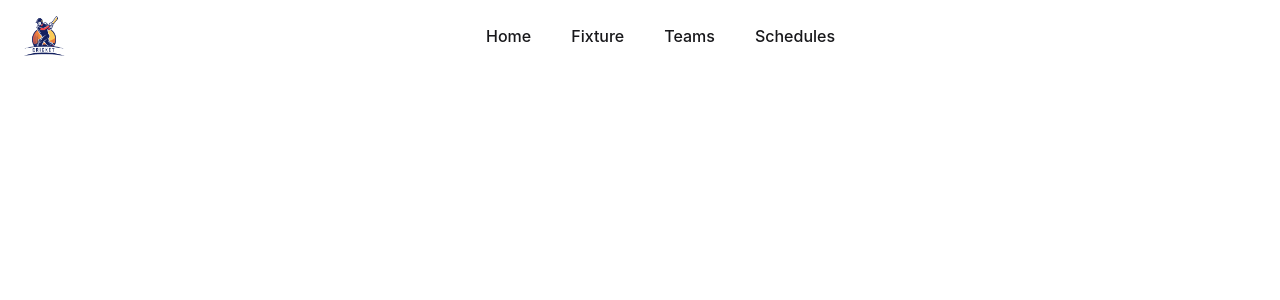
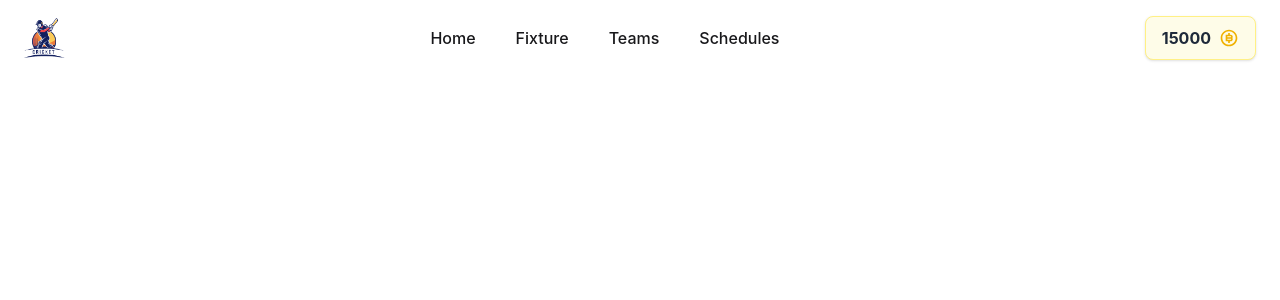
Before and after one commit to aminulislamdev/IPL-DREAM-11, a React (Vite) app: page / in a window 1280 px wide. Shown: the top 300 px of the page. Built offline with nearby package versions, Linux system fonts and the light colour scheme.

Commit message:
feat: add coin balance to navbar

```diff
--- a/src/App.tsx
+++ b/src/App.tsx
@@ -1,9 +1,12 @@
 import Navber from "./components/Navber"
+import { useState } from "react";
 
 function App() {
+  const [coin, setCoin] = useState(15000);
+
   return (
     <div>
-      <Navber />
+      <Navber coin={coin} />
     </div>
   )
 }
--- a/src/components/Navber.tsx
+++ b/src/components/Navber.tsx
@@ -1,7 +1,8 @@
 import logo from "../assets/logo.png";
+import { RiBitCoinLine } from "react-icons/ri";
 import { TiThMenu } from "react-icons/ti";
 
-const Navber = () => {
+const Navber = ({ coin }: { coin: number }) => {
   return (
     <div className="container mx-auto px-4">
       <div className="navbar flex items-center justify-between py-4">
@@ -41,6 +42,15 @@ const Navber = () => {
 
         {/* Right Side */}
         <div className="flex items-center gap-2 md:gap-4">
+
+          {/* Coin */}
+          <button
+            className="flex h-10 items-center gap-1.5 rounded-lg border border-yellow-200 bg-yellow-50 px-3 text-sm font-bold text-gray-800 shadow-sm transition hover:border-yellow-400 hover:bg-yellow-100 active:scale-95 md:h-11 md:gap-2 md:px-4 md:text-base"
+          >
+            <span>{coin}</span>
+            <RiBitCoinLine className="text-lg text-yellow-500 md:text-xl" />
+          </button>
+
           {/* Mobile Menu */}
           <div className="dropdown md:hidden">
             <div
@@ -61,6 +71,7 @@ const Navber = () => {
               <li><a href="">Schedules</a></li>
             </ul>
           </div>
+
         </div>
       </div>
     </div>
```
